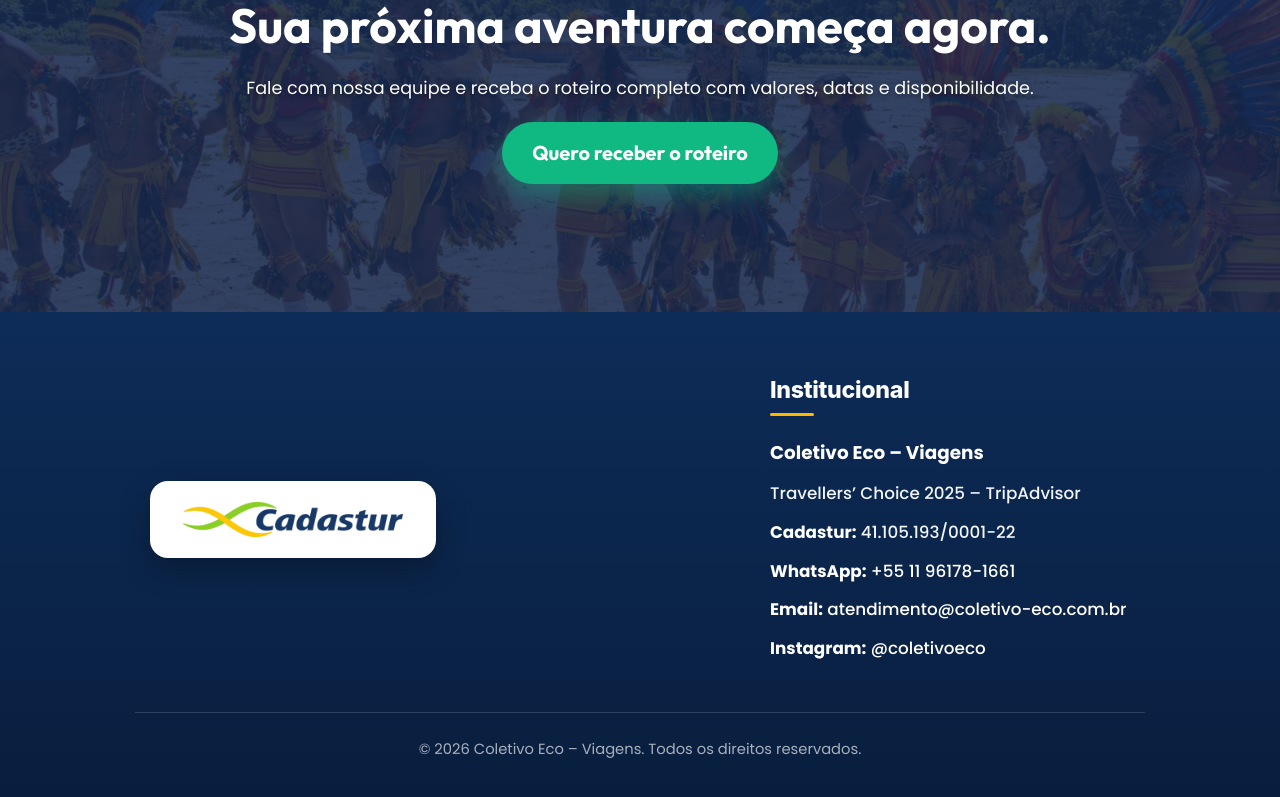
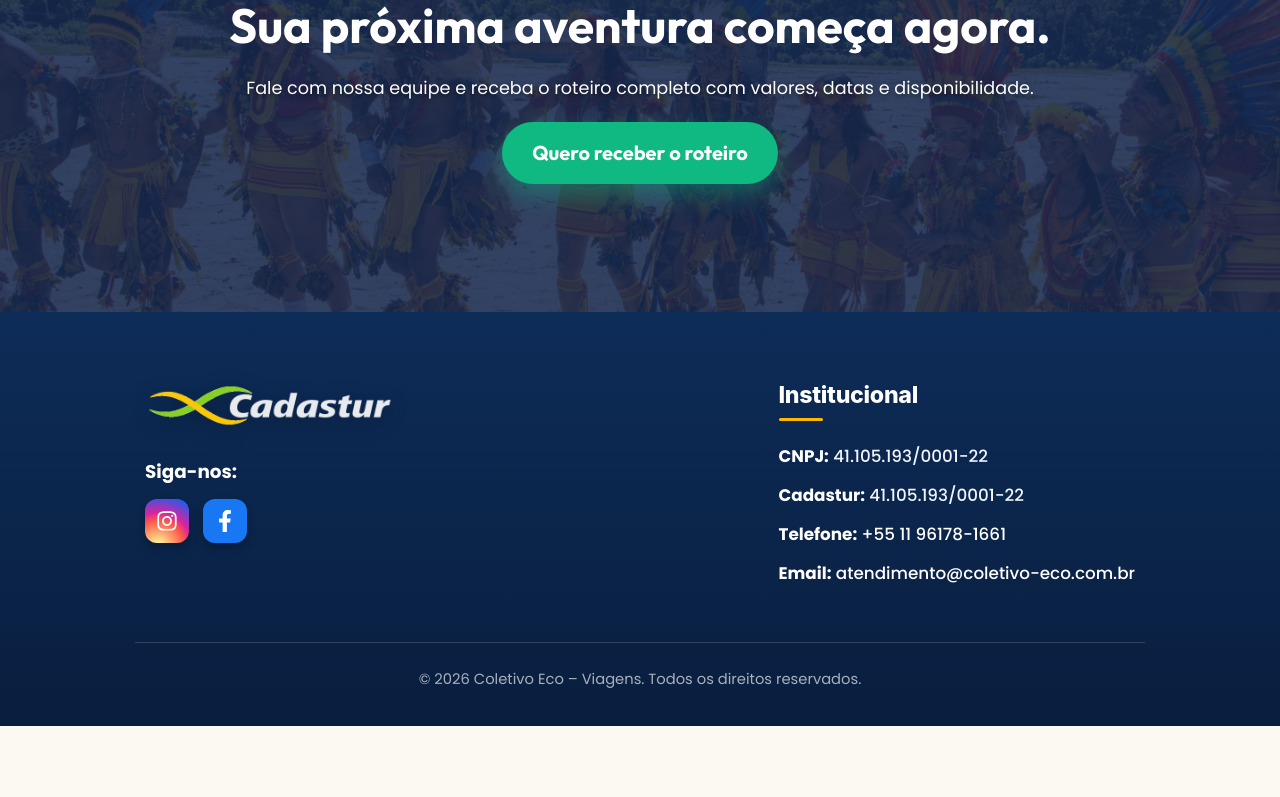
Before and after one commit to alvesvictor146/coletivo-eco, a React (Vite) app: page / in a window 1280 px wide. Shown: the part 8855-9652 px from the top of the page. After the commit the page ends 9581 px from the top, so only its background shows below. Built offline with nearby package versions, Linux system fonts and the light colour scheme; no server answers; the database is empty.

Commit message:
feat: logo cadastur branco com fita colorida, redes sociais a esquerda e institucional a direita

```diff
--- a/src/components/Footer.css
+++ b/src/components/Footer.css
@@ -46,7 +46,7 @@
 .footer-section {
   background: linear-gradient(180deg, #0d2c58 0%, #091e3e 100%);
   color: var(--color-white);
-  padding: 65px 20px 35px;
+  padding: 70px 20px 35px;
   position: relative;
 }
 
@@ -59,55 +59,105 @@
   width: 100%;
 }
 
-/* Two-column layout: Cadastur on left, Letreiro on right */
+/* Two-column layout: Cadastur & Social on left, Institucional on right */
 .footer-main-content {
   display: flex;
   justify-content: space-between;
-  align-items: center;
+  align-items: flex-start;
   width: 100%;
-  gap: 40px;
-  padding: 0 15px;
+  gap: 50px;
+  padding: 0 10px;
 }
 
-.footer-cadastur-side {
+/* Left Column */
+.footer-left-col {
   flex: 1;
   display: flex;
-  justify-content: flex-start;
+  flex-direction: column;
+  align-items: flex-start;
+  gap: 28px;
+}
+
+.footer-cadastur-link {
+  display: inline-block;
+  text-decoration: none;
+}
+
+.footer-cadastur-logo-white {
+  width: 250px;
+  height: auto;
+  max-width: 100%;
+  display: block;
+  object-fit: contain;
+  filter: drop-shadow(0 4px 10px rgba(0, 0, 0, 0.3));
+  transition: transform 0.25s ease;
+}
+
+.footer-cadastur-logo-white:hover {
+  transform: scale(1.03);
+}
+
+.footer-social-group {
+  display: flex;
+  flex-direction: column;
+  align-items: flex-start;
+  gap: 12px;
+}
+
+.footer-social-label {
+  font-size: 1.15rem;
+  font-weight: 700;
+  color: #ffffff;
+  margin: 0;
+}
+
+.footer-social-icons {
+  display: flex;
+  gap: 14px;
   align-items: center;
 }
 
-.footer-cadastur-card {
-  background: #ffffff;
-  padding: 16px 28px;
-  border-radius: 18px;
-  box-shadow: 0 10px 30px rgba(0, 0, 0, 0.28);
-  display: inline-flex;
+.social-btn {
+  display: flex;
   align-items: center;
   justify-content: center;
-  transition: transform 0.3s ease, box-shadow 0.3s ease;
+  width: 44px;
+  height: 44px;
+  border-radius: 12px;
+  color: #ffffff;
+  font-size: 22px;
+  transition: transform 0.25s ease, box-shadow 0.25s ease;
+  box-shadow: 0 4px 10px rgba(0, 0, 0, 0.25);
+  text-decoration: none;
 }
 
-.footer-cadastur-card:hover {
-  transform: translateY(-3px) scale(1.03);
-  box-shadow: 0 14px 35px rgba(0, 0, 0, 0.35);
+.social-btn.instagram {
+  background: radial-gradient(circle at 30% 107%, #fdf497 0%, #fdf497 5%, #fd5949 45%, #d6249f 60%, #285AEB 90%);
 }
 
-.footer-cadastur-img {
-  width: 230px;
-  height: auto;
-  max-height: 60px;
-  object-fit: contain;
-  display: block;
+.social-btn.facebook {
+  background-color: #1877F2;
 }
 
-/* Institutional Box (adjusted to the right) */
+.social-btn:hover {
+  transform: translateY(-3px) scale(1.05);
+  box-shadow: 0 6px 15px rgba(0, 0, 0, 0.35);
+}
+
+/* Right Column: Institutional Box */
+.footer-right-col {
+  flex: 1;
+  display: flex;
+  justify-content: flex-end;
+}
+
 .footer-institutional-box {
   display: flex;
   flex-direction: column;
   align-items: flex-start;
   text-align: left;
-  min-width: 360px;
-  max-width: 480px;
+  min-width: 300px;
+  max-width: 440px;
 }
 
 .footer-institutional-title {
@@ -154,13 +204,6 @@
   color: #ffffff;
 }
 
-.footer-text.font-bold,
-.brand-name-item .footer-text {
-  font-weight: 700;
-  font-size: 1.15rem;
-  color: #ffffff;
-}
-
 .footer-link {
   color: #ffffff;
   text-decoration: none;
@@ -177,7 +220,7 @@
 /* Bottom info */
 .footer-bottom-info {
   text-align: center;
-  margin-top: 50px;
+  margin-top: 55px;
   padding-top: 25px;
   border-top: 1px solid rgba(255, 255, 255, 0.15);
   width: 100%;
@@ -191,15 +234,26 @@
 }
 
 /* Responsive adjustments */
-@media (max-width: 820px) {
+@media (max-width: 768px) {
   .footer-main-content {
     flex-direction: column;
     align-items: center;
-    gap: 35px;
+    gap: 40px;
+    text-align: center;
   }
 
-  .footer-cadastur-side {
+  .footer-left-col {
+    align-items: center;
+    text-align: center;
+  }
+
+  .footer-social-group {
+    align-items: center;
+  }
+
+  .footer-right-col {
     justify-content: center;
+    width: 100%;
   }
 
   .footer-institutional-box {
@@ -209,10 +263,6 @@
     width: 100%;
   }
 
-  .footer-institutional-title {
-    font-size: 1.35rem;
-  }
-
   .footer-yellow-line {
     margin-left: auto;
     margin-right: auto;
@@ -220,10 +270,5 @@
 
   .footer-info-item {
     justify-content: center;
-    text-align: center;
-  }
-
-  .cta-content h2 {
-    font-size: 2.2rem;
   }
 }
--- a/src/components/Footer.jsx
+++ b/src/components/Footer.jsx
@@ -1,4 +1,5 @@
 import React from 'react';
+import { FaInstagram, FaFacebookF } from 'react-icons/fa';
 import './Footer.css';
 
 const Footer = () => {
@@ -31,27 +32,58 @@ const Footer = () => {
       <footer className="footer-section">
         <div className="container footer-container">
           <div className="footer-main-content">
-            <div className="footer-cadastur-side">
-              <div className="footer-cadastur-card">
+            {/* Lado Esquerdo: Cadastur e Redes Sociais */}
+            <div className="footer-left-col">
+              <a
+                href="https://cadastur.turismo.gov.br"
+                target="_blank"
+                rel="noopener noreferrer"
+                className="footer-cadastur-link"
+                title="Cadastur - Ministério do Turismo"
+              >
                 <img
-                  src={`${import.meta.env.BASE_URL}images/cadastur.png`}
-                  alt="Cadastur - Ministério do Turismo"
-                  className="footer-cadastur-img"
+                  src={`${import.meta.env.BASE_URL}images/cadastur-white.png`}
+                  alt="Cadastur Ministério do Turismo"
+                  className="footer-cadastur-logo-white"
                 />
+              </a>
+
+              <div className="footer-social-group">
+                <span className="footer-social-label">Siga-nos:</span>
+                <div className="footer-social-icons">
+                  <a
+                    href="https://www.instagram.com/coletivoeco"
+                    target="_blank"
+                    rel="noopener noreferrer"
+                    className="social-btn instagram"
+                    aria-label="Instagram"
+                  >
+                    <FaInstagram />
+                  </a>
+                  <a
+                    href="https://facebook.com/coletivoeco"
+                    target="_blank"
+                    rel="noopener noreferrer"
+                    className="social-btn facebook"
+                    aria-label="Facebook"
+                  >
+                    <FaFacebookF />
+                  </a>
+                </div>
               </div>
             </div>
 
+            {/* Lado Direito: Institucional */}
+            <div className="footer-right-col">
               <div className="footer-institutional-box">
                 <h3 className="footer-institutional-title">Institucional</h3>
                 <div className="footer-yellow-line"></div>
 
                 <div className="footer-info-list">
-                <div className="footer-info-item brand-name-item">
-                  <span className="footer-text font-bold">Coletivo Eco – Viagens</span>
-                </div>
-
                   <div className="footer-info-item">
-                  <span className="footer-text">Travellers’ Choice 2025 – TripAdvisor</span>
+                    <span className="footer-text">
+                      <strong className="footer-label">CNPJ:</strong> 41.105.193/0001-22
+                    </span>
                   </div>
 
                   <div className="footer-info-item">
@@ -62,7 +94,7 @@ const Footer = () => {
 
                   <div className="footer-info-item">
                     <span className="footer-text">
-                    <strong className="footer-label">WhatsApp:</strong>{' '}
+                      <strong className="footer-label">Telefone:</strong>{' '}
                       <a
                         href="https://wa.me/5511961781661?text=Olá!%20Gostaria%20de%20falar%20com%20a%20equipe%20da%20Coletivo%20Eco."
                         target="_blank"
@@ -85,19 +117,6 @@ const Footer = () => {
                       </a>
                     </span>
                   </div>
-
-                <div className="footer-info-item">
-                  <span className="footer-text">
-                    <strong className="footer-label">Instagram:</strong>{' '}
-                    <a
-                      href="https://www.instagram.com/coletivoeco"
-                      target="_blank"
-                      rel="noopener noreferrer"
-                      className="footer-link"
-                    >
-                      @coletivoeco
-                    </a>
-                  </span>
                 </div>
               </div>
             </div>
```
Also changed, not shown: public/images/cadastur-white.png (added). Lines whose indentation alone changed are shown as unchanged.
